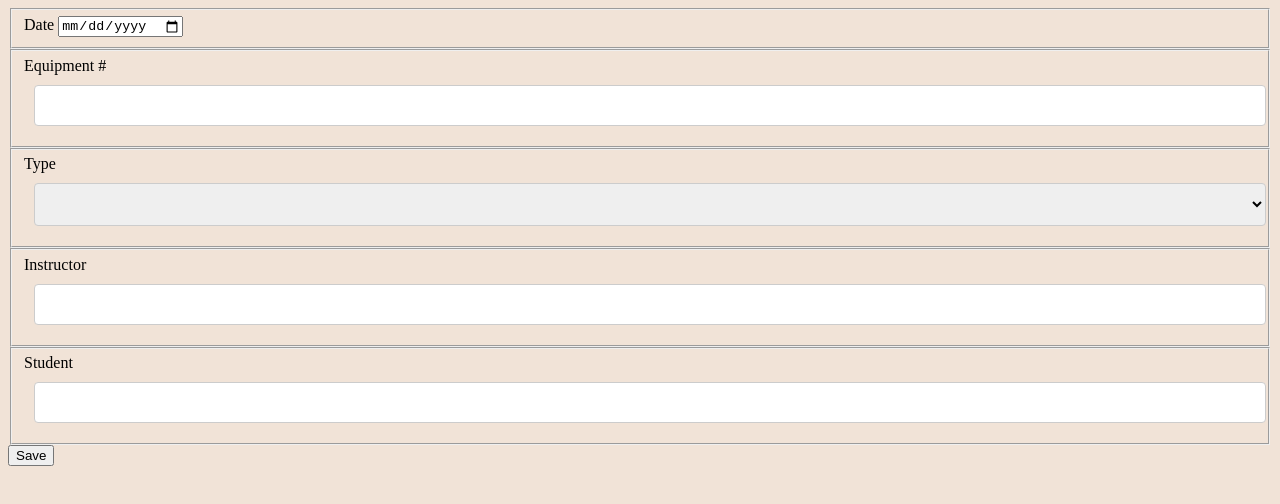
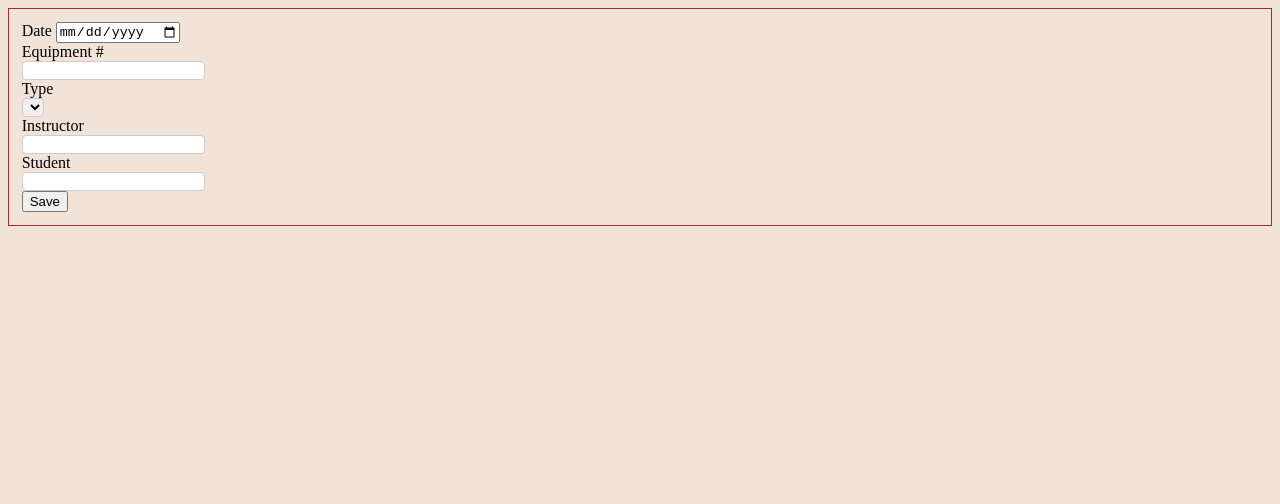
Before and after one commit to jisie/nss-equipment-tracker, a plain HTML site: page src/index.html in a window 1280 px wide. Drawn offline with Linux system fonts and the light colour scheme; no server answers.

Commit message:
Fixing typos is log list

```diff
--- a/src/scripts/main.js
+++ b/src/scripts/main.js
@@ -2,36 +2,36 @@ import API from "./dataManager.js"
 
 const equipFormHtml = (formInfo) => {
     const equipForm = `
+    <section class = "equip-form">
 
-<fieldset>
+
             <label for="checkOutDate">Date</label>
             <input type="date" name="checkOutDate" id="checkOutDate">
-        </fieldset>
 
-        <fieldset>
+
+            <br/>
             <label for="epipNum">Equipment #</label>
             <input type="text" name="epipNum" id="epipNum">
-        </fieldset>
 
-        <fieldset>
+
+
             <label for="eqipType">Type</label>
             <selector type="text" name="eqipType" id="eqipType">
             <select id="typeDropDown">
             </select>
-        </fieldset>
 
 
-        <fieldset>
+
+
         <label for="instructor">Instructor</label>
         <input type="text" name="instructor" id="instructor">
-        </fieldset>
 
-        <fieldset>
+
         <label for="student">Student</label>
         <input type="text" name="student" id="student">
-        </fieldset>
 
         <button id = "add-equip-button">Save</button>
+        </section>
         `
     const containerDiv = document.getElementById("container");
     containerDiv.innerHTML = equipForm;
@@ -107,14 +107,14 @@ const lookUpReturnedBoolean = (log) => {
 };
 
 const createLog = log => {
+    console.log(log)
     const div = document.createElement("div");
-    const id = document.createTextNode(`${log.Id}. `);
     const date = document.createTextNode(`Date: ${log.Date} `); // Create a text node
     const equipmentNum = document.createTextNode(`Equipment Number: ${log.EquipmentNumber} `); // Create a text node
-    const instructor = document.createTextNode(`Instructor: ${log.Instructor} `); // Create a text node
+    const instructor = document.createTextNode(`Instructor: ${log.Instuctor} `); // Create a text node
     const student = document.createTextNode(`Student: ${log.Student} `);
     const returnedResult = lookUpReturnedBoolean(log);
-    const returned = document.createTextNode(`Status: ${returnedResult} `);
+    const returned = document.createTextNode(`Status: ${log.Returned} `);
     API.typeFetch().then(types => {
         types.forEach(type => {
             if (type.id === log.TypeId) {
@@ -124,7 +124,6 @@ const createLog = log => {
             }
         });
     })
-    div.appendChild(id)
     div.appendChild(date);
     div.appendChild(equipmentNum);
     div.appendChild(instructor);
--- a/src/styles/main.css
+++ b/src/styles/main.css
@@ -47,11 +47,15 @@ form {
 }
 
 input[type=text], select {
-  width: 100%;
-  padding: 12px 20px;
-  margin: 10px;
-  display: inline-block;
+  /* padding: 12px 20px;
+  margin: 10px; */
+  display: block;
   border: 1px solid #ccc;
   border-radius: 4px;
   box-sizing: border-box;
 }
+
+.equip-form {
+  border: 1px solid brown;
+  padding: 1%;
+}
```
Also changed, not shown: src/index.html (+0 -2 lines).
